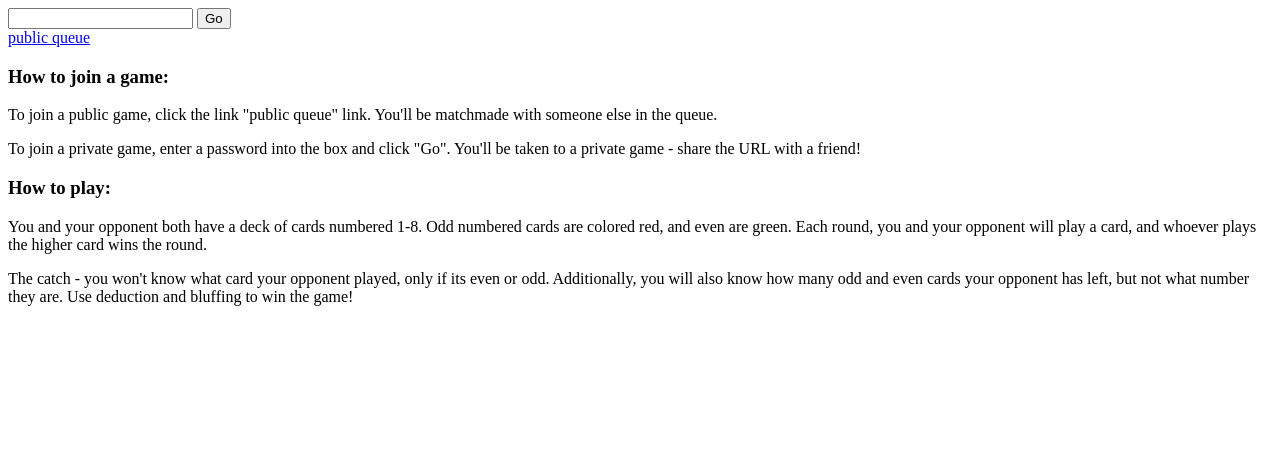
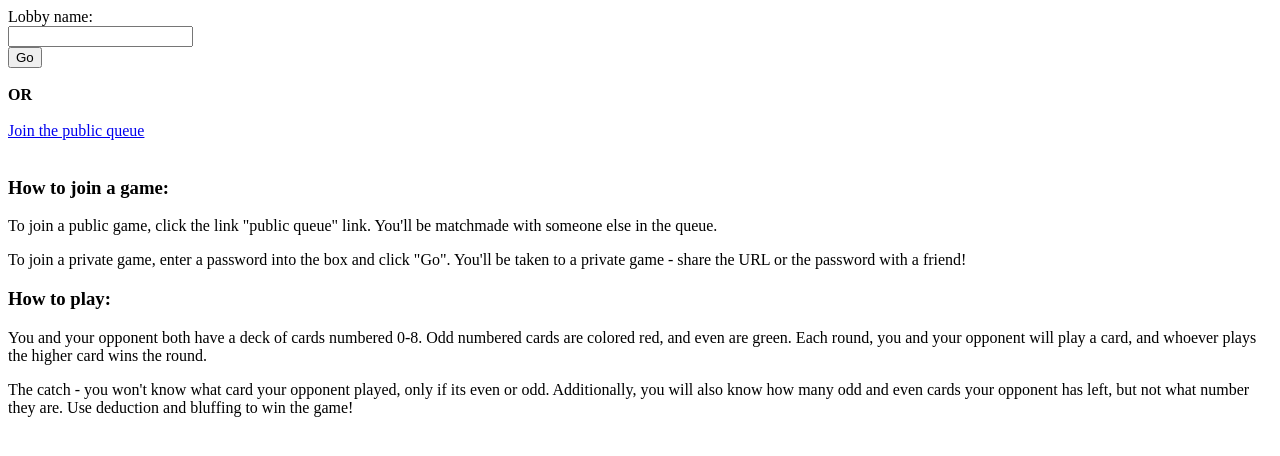
Before and after one commit to jameskelleher/jorgame-html, a website: page public/index.html in a window 1280 px wide. Drawn offline with Linux system fonts and the light colour scheme.

Commit message:
update index.html;

```diff
--- a/public/index.html
+++ b/public/index.html
@@ -6,9 +6,19 @@
 </head>
 
 <body>
-  <input id="gameName" type="text">
-  <button onclick="buttonClick();">Go</button> <br>
-  <a href="/public">public queue</a>
+  <form id="privateMatchForm">
+    <label for="privateMatchInput">Lobby name:</label><br>
+    <input type="text" id="privateMatchInput"><br>
+    <input type="submit" value="Go">
+  </form>
+  <br>
+  <strong>OR</strong>
+  <br><br>
+  <!-- <input id="gameName" type="text">
+  <button onclick="buttonClick();">Go</button> <br> -->
+  <a href="/public">Join the public queue</a>
+
+  <br><br>
 
   <h3>How to join a game:</h3>
   <p>
@@ -17,12 +27,12 @@
   </p>
   <p>
     To join a private game, enter a password into the box and click "Go".
-    You'll be taken to a private game - share the URL with a friend!
+    You'll be taken to a private game - share the URL or the password with a friend!
   </p>
 
   <h3>How to play:</h3>
   <p>
-    You and your opponent both have a deck of cards numbered 1-8.
+    You and your opponent both have a deck of cards numbered 0-8.
     Odd numbered cards are colored red, and even are green.
     Each round, you and your opponent will play a card, and whoever plays the higher card wins the round.
   </p>
@@ -34,13 +44,15 @@
 </body>
 
 <script>
-  function buttonClick() {
-    buttonElem = document.getElementById('gameName');
-    if (!buttonElem.value) {
+  const form = document.getElementById('privateMatchForm');
+  form.addEventListener('submit', (event) => {
+    event.preventDefault();
+    const sessionName = document.getElementById('privateMatchInput');
+    if (!sessionName.value) {
       alert('please enter a room name, or join the public queue');
     }
-    window.location = `/${buttonElem.value}`;
-  }
+    window.location = `/${sessionName.value}`;
+  });
 </script>
 
 </html>
```
